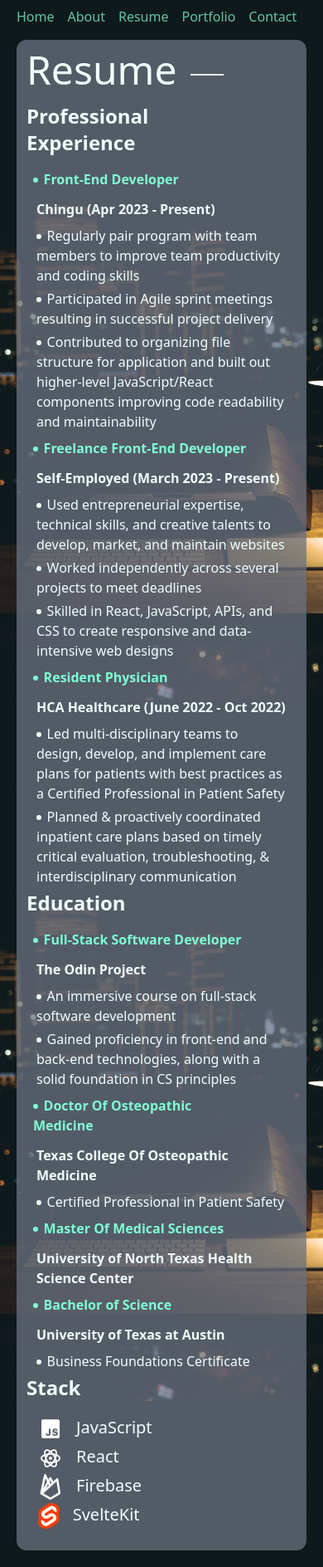
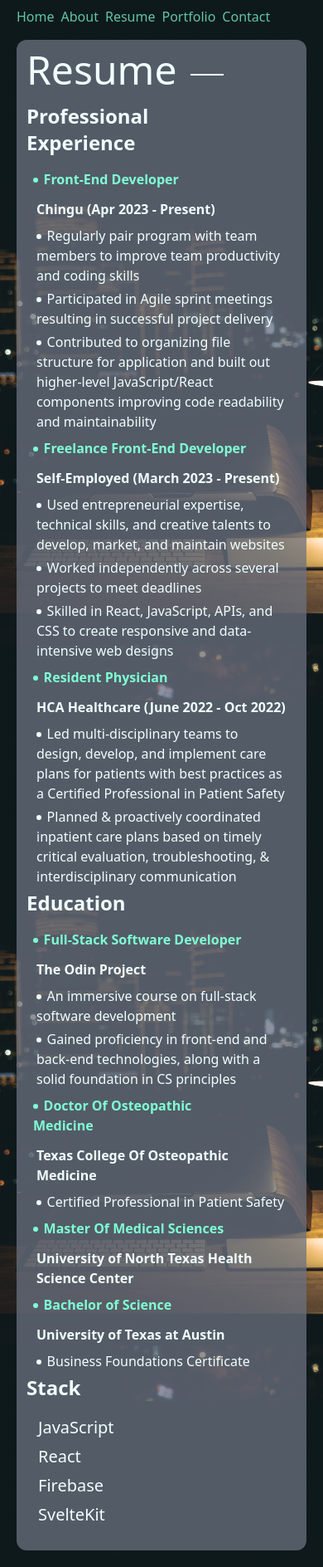
Before and after one commit to JeffLi117/Jeffrey-Li-Website, a Next.js app: page /resume in a window 390 px wide. Shown: the whole page at 83% size. Built offline with nearby package versions, Linux system fonts and the light colour scheme.

Commit message:
Changed mobile view of tech stack to remove images

```diff
--- a/app/contact/page.js
+++ b/app/contact/page.js
@@ -10,7 +10,7 @@
       setFade(false);
     }, [])
     return (
-      <div className="bg-gray-500/75 p-3 rounded-xl rounded-xl md:p-4 md:text-2xl lg:w-3/4 fade-test" style={{ opacity:`${fade ? "0" : "1"}` }}>
+      <div className="bg-gray-500/75 p-3 rounded-xl md:p-4 md:text-2xl lg:w-3/4 fade-test" style={{ opacity:`${fade ? "0" : "1"}` }}>
           <div className="flex relative justify-left items-center ">
               <div className="text-5xl lineafter">Contact</div>&nbsp;
           </div>
--- a/app/layout.js
+++ b/app/layout.js
@@ -12,9 +12,9 @@
       <head>
         <meta name="viewport" content="width=device-width, initial-scale=1.0" />
       </head>
-      <body className="p-5 pt-12 md:p-10">
+      <body className="p-5 pt-12 md:p-10 lg:flex lg:justify-center ">
         <Nav />
-        <div className="lg:flex lg:justify-center lg:relative">
+        <div className="lg:flex lg:justify-center w-full">
           {children}
         </div>
       </body>
--- a/app/page.js
+++ b/app/page.js
@@ -10,10 +10,10 @@
     setFade(false);
     setTimeout(() => {
       setWelcome(false)
-    }, 1500);
+    }, 1200);
   }, [])
   return (
-    <div className="lg:absolute lg:top-2 lg:left-1 fade-test" style={{ opacity:`${fade ? "0" : "1"}` }} >
+    <div className="lg:absolute lg:top-2 lg:left-3 fade-test" style={{ opacity:`${fade ? "0" : "1"}` }} >
       <h1 className="mb-2 mt-0 text-5xl font-medium leading-tight text-primary">Jeffrey Li</h1>
       <h3 className="mb-2 mt-0 text-3xl font-medium leading-tight text-primary">From <span className="italic">doctor</span> to <span className="italic">developer</span></h3>
       <div>
--- a/app/resume/page.js
+++ b/app/resume/page.js
@@ -59,19 +59,19 @@
               <div className="text-2xl mb-4 font-bold w-4/5 md:text-3xl">Stack</div>
               <div className="m-3 flex flex-col justify-left items-start" >
                 <div className="flex flex-row gap-4 stack-image-holder">
-                  <Image src="/js.png" alt="javascript icon" width="0" height="0" sizes="100vw" className="w-full h-auto" />
+                  <Image src="/js.png" alt="javascript icon" width="0" height="0" sizes="100vw" className="hidden h-full w-auto m-auto md:block" />
                   <div className="text-xl">JavaScript</div>
                 </div>
                 <div className="flex flex-row gap-4 stack-image-holder">
-                  <Image src="/react.png" alt="react icon" width="0" height="0" sizes="100vw" className="w-full h-auto m-auto" />
+                  <Image src="/react.png" alt="react icon" width="0" height="0" sizes="100vw" className="hidden h-full w-auto m-auto md:block" />
                   <div className="text-xl">React</div>
                 </div>
                 <div className="flex flex-row gap-4 stack-image-holder">
-                  <Image src="/firebase.png" alt="firebase icon" width="0" height="0" sizes="100vw" className="w-full h-auto" />
+                  <Image src="/firebase.png" alt="firebase icon" width="0" height="0" sizes="100vw" className="hidden h-full w-auto m-auto md:block" />
                   <div className="text-xl">Firebase</div>
                 </div>
                 <div className="flex flex-row gap-4 stack-image-holder">
-                  <Image src="/sveltekit.png" alt="sveltekit icon" width="0" height="0" sizes="100vw" className="h-full w-auto m-auto" />
+                  <Image src="/sveltekit.png" alt="sveltekit icon" width="0" height="0" sizes="100vw" className="hidden h-full w-auto m-auto md:block" />
                   <div className="text-xl">SvelteKit</div>
                 </div>
               </div>
--- a/components/Nav.js
+++ b/components/Nav.js
@@ -2,7 +2,7 @@
 
 function Nav() {
   return (
-    <div className="absolute top-2 flex justify-left items-center gap-4" >
+    <div className="absolute top-2 flex justify-left items-center gap-2 md:gap-4" >
         <Link href='/' >
             <div className="opacity-75 transition-all ease-in duration-150 hover:opacity-100">Home</div>
         </Link>
--- a/next.config.js
+++ b/next.config.js
@@ -1,4 +1,6 @@
 /** @type {import('next').NextConfig} */
-const nextConfig = {}
+const nextConfig = {
+    reactStrictMode: false
+}
 
 module.exports = nextConfig
```
